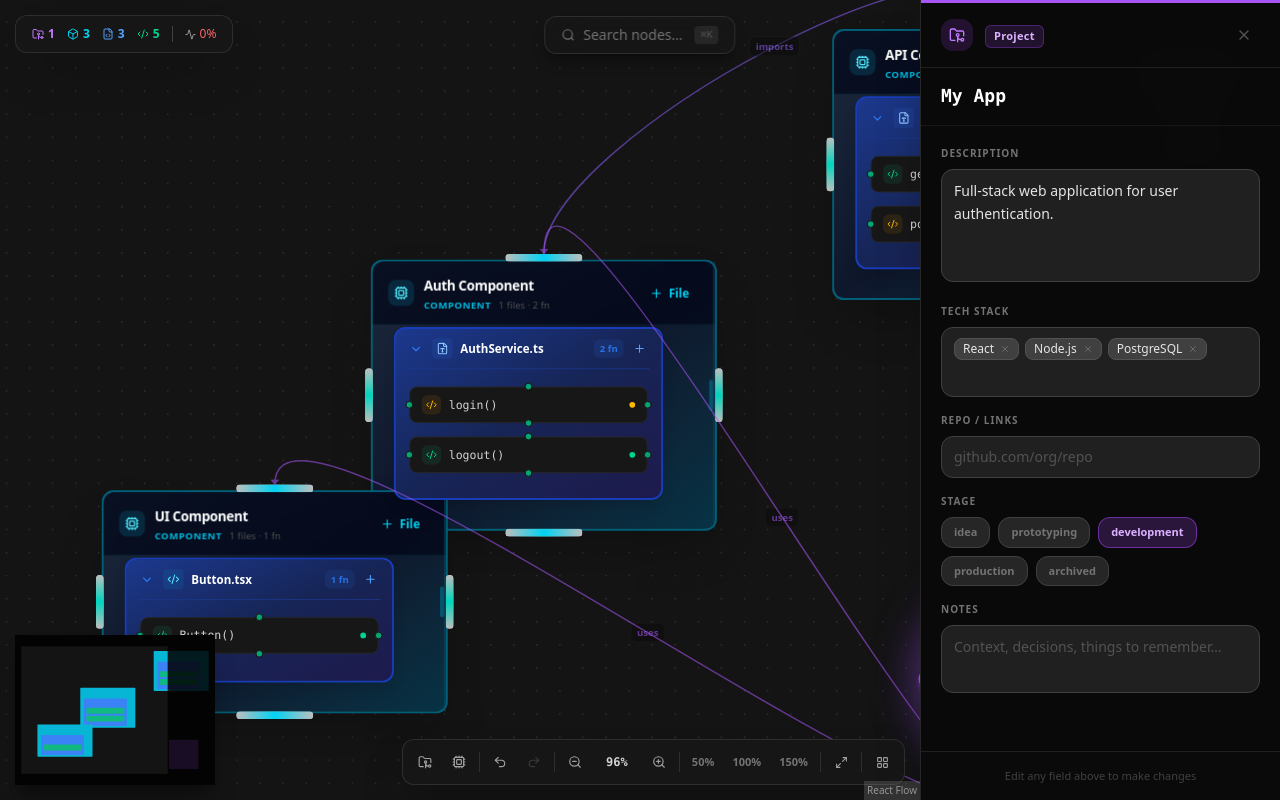
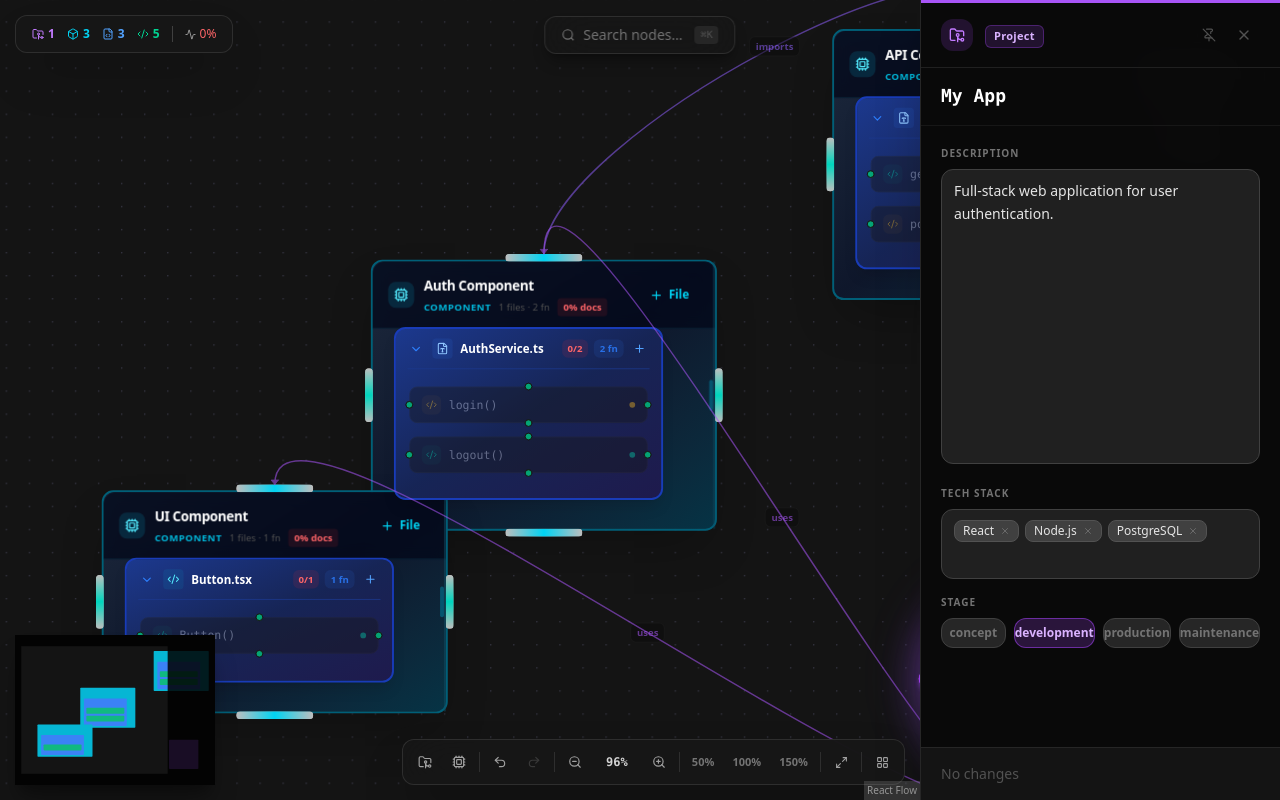
Before and after one commit to bibidhSubedi0/DevNotes, a React (Vite) app: page / in a window 1280 px wide. Both pictures are taken after a click on the element 1020 px from the left and 586 px from the top of the page. Built offline with nearby package versions, Linux system fonts and the light colour scheme.

Commit message:
Breadcrubms and Fixed the small descritption box

```diff
--- a/src/App.jsx
+++ b/src/App.jsx
@@ -330,7 +330,11 @@ export default function App() {
         <DetailPanel
           selectedNodeId={selectedNodeId}
           nodes={nodes} setNodes={setNodes}
-          onClose={() => setSelectedNodeId(null)}
+          onClose={(nextNodeId) => {
+            // If nextNodeId is passed, it's navigation (prev/next)
+            // Otherwise it's a close action
+            setSelectedNodeId(nextNodeId || null);
+          }}
         />
       )}
     </div>
--- a/src/components/Panels/DetailPanel.jsx
+++ b/src/components/Panels/DetailPanel.jsx
@@ -1,8 +1,8 @@
 import React, { useState, useEffect, useRef } from 'react';
 import {
   X, Code2, FileType2, Cpu, FolderGit2,
-  Tag, ArrowRight, Layers, ChevronRight,
-  AlertCircle, Plus, Trash2, Edit3, Check, RefreshCw
+  Tag, ArrowRight, Layers, ChevronRight, ChevronLeft,
+  AlertCircle, Plus, Trash2, Edit3, Check, RefreshCw, Pin, PinOff
 } from 'lucide-react';
 
 /* ─── tiny helpers ─────────────────────────────────────────────────────── */
@@ -38,19 +38,27 @@ const Field = ({ label, children }) => (
   </div>
 );
 
-const TextareaField = ({ value, onChange, placeholder, rows = 3, autoFocus = false }) => (
+// ── EXPANDABLE TEXTAREA (auto-grows on focus, 10 rows default, up to 20) ──
+const TextareaField = ({ value, onChange, placeholder, rows = 10, autoFocus = false }) => {
+  const [focused, setFocused] = useState(false);
+  const actualRows = focused ? Math.min(20, Math.max(rows, 10)) : rows;
+
+  return (
     <textarea
       value={value}
       onChange={e => onChange(e.target.value)}
       placeholder={placeholder}
-    rows={rows}
+      rows={actualRows}
       autoFocus={autoFocus}
+      onFocus={() => setFocused(true)}
+      onBlur={() => setFocused(false)}
       className="w-full bg-neutral-800/80 text-neutral-200 text-sm px-3 py-2.5 rounded-xl
                  border border-neutral-700 focus:border-neutral-500 focus:outline-none
                  resize-none leading-relaxed placeholder:text-neutral-600
-               transition-colors"
+                 transition-all duration-200"
     />
   );
+};
 
 const InputField = ({ value, onChange, placeholder }) => (
   <input
@@ -98,10 +106,9 @@ const TagEditor = ({ tags = [], onChange, placeholder, color = 'neutral' }) => {
         value={inputVal}
         onChange={e => setInputVal(e.target.value)}
         onKeyDown={onKey}
-        onBlur={addTag}
-        placeholder={tags.length ? '' : placeholder}
-        className="flex-1 min-w-[80px] bg-transparent text-sm text-neutral-300
-                   outline-none placeholder:text-neutral-600"
+        placeholder={!tags.length ? placeholder : ''}
+        className="flex-1 min-w-[120px] bg-transparent text-sm text-neutral-200
+                   placeholder:text-neutral-600 focus:outline-none"
       />
     </div>
   );
@@ -155,6 +162,45 @@ const NODE_CONFIG = {
   project:   { icon: FolderGit2,  color: 'purple',  label: 'Project',   accent: '#a855f7' },
 };
 
+/* ─── BREADCRUMB (shows hierarchy: Project > Component > File > Function) ── */
+const Breadcrumb = ({ node, nodes }) => {
+  const crumbs = [];
+  let current = node;
+
+  while (current) {
+    const config = NODE_CONFIG[current.type];
+    crumbs.unshift({
+      id: current.id,
+      label: current.data?.label || current.id,
+      icon: config?.icon || Code2,
+    });
+    current = current.parentId ? nodes.find(n => n.id === current.parentId) : null;
+  }
+
+  if (crumbs.length <= 1) return null;
+
+  return (
+    <div className="px-5 py-2 border-b border-neutral-800/50 bg-neutral-900/50">
+      <div className="flex items-center gap-1.5 text-xs text-neutral-500 overflow-x-auto">
+        {crumbs.map((crumb, i) => {
+          const Icon = crumb.icon;
+          return (
+            <React.Fragment key={crumb.id}>
+              {i > 0 && <ChevronRight size={12} className="flex-shrink-0" />}
+              <div className="flex items-center gap-1 flex-shrink-0">
+                <Icon size={11} />
+                <span className={i === crumbs.length - 1 ? 'text-neutral-300 font-medium' : ''}>
+                  {crumb.label}
+                </span>
+              </div>
+            </React.Fragment>
+          );
+        })}
+      </div>
+    </div>
+  );
+};
+
 /* ─── SECTION PANELS per type ───────────────────────────────────────────── */
 
 function FunctionDetails({ draft, setDraft }) {
@@ -164,8 +210,8 @@ function FunctionDetails({ draft, setDraft }) {
         <TextareaField
           value={draft.description || ''}
           onChange={v => setDraft(d => ({ ...d, description: v }))}
-          placeholder="What does this function do? What problem does it solve?"
-          rows={4}
+          placeholder="What does this function do? What problem does it solve? Include edge cases, side effects, and why it exists."
+          rows={10}
         />
       </Field>
 
@@ -175,7 +221,7 @@ function FunctionDetails({ draft, setDraft }) {
           onChange={v => setDraft(d => ({ ...d, params: v }))}
           placeholder="Add param (e.g.  userId: string)"
         />
-        <p className="text-[11px] text-neutral-600 mt-1.5">Enter + comma to add each param</p>
+        <p className="text-[11px] text-neutral-600 mt-1.5">Enter or comma to add</p>
       </Field>
 
       <Field label="Return Type">
@@ -200,15 +246,6 @@ function FunctionDetails({ draft, setDraft }) {
           placeholder="auth, async, critical…"
         />
       </Field>
-
-      <Field label="Notes / Side-effects">
-        <TextareaField
-          value={draft.notes || ''}
-          onChange={v => setDraft(d => ({ ...d, notes: v }))}
-          placeholder="Edge cases, gotchas, side-effects…"
-          rows={2}
-        />
-      </Field>
     </>
   );
 }
@@ -216,12 +253,12 @@ function FunctionDetails({ draft, setDraft }) {
 function FileDetails({ draft, setDraft }) {
   return (
     <>
-      <Field label="Purpose">
+      <Field label="Description">
         <TextareaField
           value={draft.description || ''}
           onChange={v => setDraft(d => ({ ...d, description: v }))}
-          placeholder="What is this file responsible for?"
-          rows={3}
+          placeholder="Purpose of this file. What responsibilities does it handle? What modules does it export?"
+          rows={8}
         />
       </Field>
 
@@ -232,29 +269,11 @@ function FileDetails({ draft, setDraft }) {
         />
       </Field>
 
-      <Field label="Key Exports">
+      <Field label="Exports">
         <TagEditor
           tags={draft.exports || []}
           onChange={v => setDraft(d => ({ ...d, exports: v }))}
-          placeholder="AuthService, loginHandler…"
-        />
-        <p className="text-[11px] text-neutral-600 mt-1.5">List what this file exports</p>
-      </Field>
-
-      <Field label="Dependencies / Imports">
-        <TagEditor
-          tags={draft.dependencies || []}
-          onChange={v => setDraft(d => ({ ...d, dependencies: v }))}
-          placeholder="axios, react-query, zod…"
-        />
-      </Field>
-
-      <Field label="Notes">
-        <TextareaField
-          value={draft.notes || ''}
-          onChange={v => setDraft(d => ({ ...d, notes: v }))}
-          placeholder="Anything important about this file…"
-          rows={2}
+          placeholder="Add exported symbols"
         />
       </Field>
     </>
@@ -264,36 +283,28 @@ function FileDetails({ draft, setDraft }) {
 function ComponentDetails({ draft, setDraft }) {
   return (
     <>
-      <Field label="Purpose">
+      <Field label="Description">
         <TextareaField
           value={draft.description || ''}
           onChange={v => setDraft(d => ({ ...d, description: v }))}
-          placeholder="What is this component responsible for? What domain does it own?"
-          rows={4}
+          placeholder="What does this component do? What are its responsibilities? How does it fit into the larger system?"
+          rows={8}
         />
       </Field>
 
-      <Field label="Tech Stack / Libraries">
+      <Field label="Tech Stack">
         <TagEditor
           tags={draft.techStack || []}
           onChange={v => setDraft(d => ({ ...d, techStack: v }))}
-          placeholder="React Query, Zod, Axios…"
-        />
-      </Field>
-
-      <Field label="Props / Interface">
-        <TagEditor
-          tags={draft.props || []}
-          onChange={v => setDraft(d => ({ ...d, props: v }))}
-          placeholder="userId, onSuccess, config…"
+          placeholder="React, Redux, Axios…"
         />
       </Field>
 
       <Field label="Status">
         <div className="flex gap-2">
-          {['planned', 'in-progress', 'stable', 'deprecated'].map(s => (
+          {['planning', 'in-progress', 'stable', 'deprecated'].map(s => (
             <button key={s} onClick={() => setDraft(d => ({ ...d, status: s }))}
-              className={`flex-1 py-1.5 rounded-xl text-[11px] font-semibold border transition-all
+              className={`flex-1 py-1.5 rounded-xl text-xs font-semibold border transition-all
                 ${draft.status === s
                   ? 'bg-cyan-500/20 border-cyan-500/50 text-cyan-300'
                   : 'bg-neutral-800 border-neutral-700 text-neutral-500 hover:border-neutral-600'
@@ -302,15 +313,6 @@ function ComponentDetails({ draft, setDraft }) {
             </button>
           ))}
         </div>
-      </Field>
-
-      <Field label="Notes">
-        <TextareaField
-          value={draft.notes || ''}
-          onChange={v => setDraft(d => ({ ...d, notes: v }))}
-          placeholder="Architecture decisions, known issues…"
-          rows={2}
-        />
       </Field>
     </>
   );
@@ -323,8 +325,8 @@ function ProjectDetails({ draft, setDraft }) {
         <TextareaField
           value={draft.description || ''}
           onChange={v => setDraft(d => ({ ...d, description: v }))}
-          placeholder="What is this project? What problem does it solve?"
-          rows={4}
+          placeholder="High-level overview. What problem does this project solve? Who are the users? What's the architecture?"
+          rows={12}
         />
       </Field>
 
@@ -332,23 +334,15 @@ function ProjectDetails({ draft, setDraft }) {
         <TagEditor
           tags={draft.techStack || []}
           onChange={v => setDraft(d => ({ ...d, techStack: v }))}
-          placeholder="React, Node, PostgreSQL…"
-        />
-      </Field>
-
-      <Field label="Repo / Links">
-        <TagEditor
-          tags={draft.links || []}
-          onChange={v => setDraft(d => ({ ...d, links: v }))}
-          placeholder="github.com/org/repo"
+          placeholder="React, Node.js, PostgreSQL…"
         />
       </Field>
 
       <Field label="Stage">
-        <div className="flex gap-2 flex-wrap">
-          {['idea', 'prototyping', 'development', 'production', 'archived'].map(s => (
+        <div className="flex gap-2">
+          {['concept', 'development', 'production', 'maintenance'].map(s => (
             <button key={s} onClick={() => setDraft(d => ({ ...d, stage: s }))}
-              className={`px-3 py-1.5 rounded-xl text-[11px] font-semibold border transition-all
+              className={`flex-1 py-1.5 rounded-xl text-xs font-semibold border transition-all
                 ${draft.stage === s
                   ? 'bg-purple-500/20 border-purple-500/50 text-purple-300'
                   : 'bg-neutral-800 border-neutral-700 text-neutral-500 hover:border-neutral-600'
@@ -357,15 +351,6 @@ function ProjectDetails({ draft, setDraft }) {
             </button>
           ))}
         </div>
-      </Field>
-
-      <Field label="Notes">
-        <TextareaField
-          value={draft.notes || ''}
-          onChange={v => setDraft(d => ({ ...d, notes: v }))}
-          placeholder="Context, decisions, things to remember…"
-          rows={2}
-        />
       </Field>
     </>
   );
@@ -378,17 +363,18 @@ const SECTION_MAP = {
   project:   ProjectDetails,
 };
 
-/* ─── MAIN PANEL ────────────────────────────────────────────────────────── */
+/* ─── MAIN DETAIL PANEL ─────────────────────────────────────────────────── */
 
 export const DetailPanel = ({ selectedNodeId, nodes, setNodes, onClose }) => {
-  const node = nodes.find(n => n.id === selectedNodeId);
   const [draft, setDraft] = useState(null);
   const [labelDraft, setLabelDraft] = useState('');
   const [editingLabel, setEditingLabel] = useState(false);
   const [saved, setSaved] = useState(false);
+  const [locked, setLocked] = useState(false); // lock-open mode
   const saveTimerRef = useRef(null);
 
-  // Re-initialise draft when selected node changes
+  const node = nodes.find(n => n.id === selectedNodeId);
+
   useEffect(() => {
     if (node) {
       setDraft({ ...node.data });
@@ -396,13 +382,36 @@ export const DetailPanel = ({ selectedNodeId, nodes, setNodes, onClose }) => {
       setEditingLabel(false);
       setSaved(false);
     }
-  }, [selectedNodeId]);
+  }, [selectedNodeId, node]);
 
   if (!node || !draft) return null;
 
   const config = NODE_CONFIG[node.type] || NODE_CONFIG.function;
   const Icon = config.icon;
   const SectionContent = SECTION_MAP[node.type];
+
+  // ── NAVIGATION (prev/next) when locked ──────────────────────────────────
+  const allNodes = nodes.filter(n => NODE_CONFIG[n.type]); // only documented types
+  const currentIdx = allNodes.findIndex(n => n.id === selectedNodeId);
+  const hasPrev = currentIdx > 0;
+  const hasNext = currentIdx < allNodes.length - 1;
+
+  const goToPrev = () => {
+    if (hasPrev) {
+      commitSave();
+      // Call onClose with the prev node ID so App can update selectedNodeId
+      const prevNode = allNodes[currentIdx - 1];
+      onClose(prevNode.id);
+    }
+  };
+
+  const goToNext = () => {
+    if (hasNext) {
+      commitSave();
+      const nextNode = allNodes[currentIdx + 1];
+      onClose(nextNode.id);
+    }
+  };
 
   // Save label
   const saveLabel = () => {
@@ -442,6 +451,12 @@ export const DetailPanel = ({ selectedNodeId, nodes, setNodes, onClose }) => {
   // Accent line color per type
   const accentStyle = { borderTop: `3px solid ${config.accent}` };
 
+  // Handle close — if locked, don't actually close, just deselect visually
+  const handleClose = () => {
+    if (locked) return; // ignore close when locked
+    onClose();
+  };
+
   return (
     <div
       className="fixed right-0 top-0 h-screen w-[360px] z-40
@@ -462,14 +477,60 @@ export const DetailPanel = ({ selectedNodeId, nodes, setNodes, onClose }) => {
             <Badge color={config.color}>{config.label}</Badge>
           </div>
         </div>
+
+        <div className="flex items-center gap-1">
+          {/* Lock button */}
           <button
-          onClick={onClose}
+            onClick={() => setLocked(!locked)}
+            className={`p-2 rounded-xl transition-all
+              ${locked
+                ? 'bg-cyan-500/20 text-cyan-400'
+                : 'text-neutral-600 hover:text-neutral-300 hover:bg-neutral-800'
+              }`}
+            title={locked ? 'Unlock panel' : 'Lock panel open (navigate with arrows)'}
+          >
+            {locked ? <Pin size={14} /> : <PinOff size={14} />}
+          </button>
+
+          {/* Prev/Next navigation when locked */}
+          {locked && (
+            <>
+              <button
+                onClick={goToPrev}
+                disabled={!hasPrev}
+                className="p-2 rounded-xl text-neutral-400 hover:text-white hover:bg-neutral-800
+                           transition-all disabled:opacity-30 disabled:cursor-not-allowed"
+                title="Previous node"
+              >
+                <ChevronLeft size={14} />
+              </button>
+              <button
+                onClick={goToNext}
+                disabled={!hasNext}
+                className="p-2 rounded-xl text-neutral-400 hover:text-white hover:bg-neutral-800
+                           transition-all disabled:opacity-30 disabled:cursor-not-allowed"
+                title="Next node"
+              >
+                <ChevronRight size={14} />
+              </button>
+            </>
+          )}
+
+          {/* Close button (hidden when locked) */}
+          {!locked && (
+            <button
+              onClick={handleClose}
               className="p-2 rounded-xl text-neutral-600 hover:text-neutral-300
                          hover:bg-neutral-800 transition-all"
             >
               <X size={16} />
             </button>
+          )}
         </div>
+      </div>
+
+      {/* ── Breadcrumb ── */}
+      <Breadcrumb node={node} nodes={nodes} />
 
       {/* ── Node name / label ── */}
       <div className="px-5 py-4 border-b border-neutral-800/50">
@@ -499,56 +560,43 @@ export const DetailPanel = ({ selectedNodeId, nodes, setNodes, onClose }) => {
                          hover:bg-neutral-800 transition-all opacity-0 group-hover:opacity-100 flex-shrink-0"
               title="Rename"
             >
-              <Edit3 size={13} />
+              <Edit3 size={12} />
             </button>
-          </div>
-        )}
-        {/* parent breadcrumb */}
-        {node.parentId && (
-          <div className="flex items-center gap-1 mt-1.5">
-            <span className="text-[11px] text-neutral-600">inside</span>
-            <span className="text-[11px] text-neutral-500 font-medium">
-              {nodes.find(n => n.id === node.parentId)?.data?.label ?? node.parentId}
-            </span>
           </div>
         )}
       </div>
 
-      {/* ── Scrollable content ── */}
+      {/* ── Scrollable content area ── */}
       <div className="flex-1 overflow-y-auto px-5 py-5 space-y-1">
         {SectionContent && <SectionContent draft={draft} setDraft={setDraft} />}
       </div>
 
-      {/* ── Save / Discard footer ── */}
-      <div className="px-5 py-4 border-t border-neutral-800/80 bg-neutral-950">
-        {isDirty ? (
-          <div className="flex gap-2">
+      {/* ── Footer with Save/Discard ── */}
+      <div className="border-t border-neutral-800 px-5 py-4 flex items-center gap-3 bg-neutral-900/80">
+        {saved ? (
+          <div className="flex items-center gap-2 text-emerald-400 text-sm font-medium">
+            <Check size={14} />
+            Saved
+          </div>
+        ) : isDirty ? (
+          <>
             <button
               onClick={commitSave}
-              className="flex-1 flex items-center justify-center gap-2 py-2.5 rounded-xl
-                         bg-emerald-600 hover:bg-emerald-500 text-white text-sm font-semibold
-                         transition-all shadow-lg shadow-emerald-500/20"
+              className="flex-1 py-2.5 bg-emerald-600 hover:bg-emerald-500 text-white
+                         rounded-xl font-semibold text-sm transition-all"
             >
-              <Check size={15} /> Save Changes
+              Save Changes
             </button>
             <button
               onClick={discard}
-              className="px-4 py-2.5 rounded-xl bg-neutral-800 hover:bg-neutral-700
-                         text-neutral-400 hover:text-neutral-200 text-sm transition-all border border-neutral-700"
-              title="Discard changes"
+              className="px-4 py-2.5 bg-neutral-800 hover:bg-neutral-700 text-neutral-300
+                         rounded-xl font-semibold text-sm transition-all"
             >
-              <RefreshCw size={15} />
+              Discard
             </button>
-          </div>
-        ) : saved ? (
-          <div className="flex items-center justify-center gap-2 py-2.5 rounded-xl
-                          bg-emerald-500/10 border border-emerald-500/30 text-emerald-400 text-sm">
-            <Check size={15} /> Saved
-          </div>
+          </>
         ) : (
-          <div className="text-center text-[11px] text-neutral-700">
-            Edit any field above to make changes
-          </div>
+          <div className="text-neutral-600 text-sm">No changes</div>
         )}
       </div>
     </div>
--- a/src/nodes/ComponentNode.jsx
+++ b/src/nodes/ComponentNode.jsx
@@ -28,6 +28,14 @@ export default function ComponentNode({ id, data, selected }) {
 
   const allNodes   = getNodes();
   const childFiles = allNodes.filter(n => n.parentId === id && n.type === 'file');
+
+  // Documentation health
+  const allFunctions = childFiles.flatMap(file =>
+    allNodes.filter(n => n.parentId === file.id && n.type === 'function')
+  );
+  const docCount = allFunctions.filter(fn => fn.data.description?.trim()).length;
+  const docPercent = allFunctions.length > 0 ? Math.round((docCount / allFunctions.length) * 100) : 0;
+  const docColor = docPercent === 100 ? 'emerald' : docPercent >= 50 ? 'amber' : 'red';
 
   const sig = `${Math.round(savedWidth)}|` + childFiles.map(f => {
     const fnCount   = allNodes.filter(n => n.parentId === f.id && n.type === 'function').length;
@@ -208,6 +216,16 @@ export default function ComponentNode({ id, data, selected }) {
                 <div className="flex items-center gap-2 mt-0.5">
                   <span className="text-[10px] uppercase text-cyan-500 font-semibold tracking-wider">Component</span>
                   <span className="text-[10px] text-neutral-600">{childFiles.length} files · {totalFns} fn</span>
+                  {allFunctions.length > 0 && (
+                    <span className={`text-[10px] font-bold px-1.5 py-0.5 rounded
+                      ${docColor === 'emerald' ? 'text-emerald-400 bg-emerald-500/10' :
+                        docColor === 'amber'   ? 'text-amber-400 bg-amber-500/10' :
+                                                 'text-red-400 bg-red-500/10'}`}
+                      title={`${docCount}/${allFunctions.length} functions documented`}
+                    >
+                      {docPercent}% docs
+                    </span>
+                  )}
                   {numCols > 1 && <span className="text-[10px] text-cyan-700">{numCols} cols</span>}
                 </div>
               </div>
--- a/src/nodes/FileNode.jsx
+++ b/src/nodes/FileNode.jsx
@@ -116,7 +116,15 @@ export default function FileNode({ id, data, selected }) {
 
   const highCount = childFunctions.filter(f => f.data?.complexity === 'high').length;
   const medCount  = childFunctions.filter(f => f.data?.complexity === 'medium').length;
-
+  const documented = childFunctions.filter(f => f.data?.description?.trim()).length;
+  const docBadgeColor =
+    fnCount === 0
+      ? 'red'
+      : documented === fnCount
+      ? 'emerald'
+      : documented > 0
+      ? 'amber'
+      : 'red';
   return (
     <div
       className={`
@@ -174,6 +182,16 @@ export default function FileNode({ id, data, selected }) {
 
         {/* Right badges */}
         <div className="flex items-center gap-1.5 flex-shrink-0">
+          {/* Documentation badge */}
+          <span className={`text-[10px] font-bold px-1.5 py-0.5 rounded-md
+            ${docBadgeColor === 'emerald' ? 'text-emerald-400 bg-emerald-500/10' :
+              docBadgeColor === 'amber'   ? 'text-amber-400 bg-amber-500/10' :
+                                            'text-red-400 bg-red-500/10'}`}
+            title={`${documented} of ${fnCount} functions documented`}
+          >
+            {documented}/{fnCount}
+          </span>
+
           <span className="text-[10px] font-bold text-blue-500/80 bg-blue-500/10 px-1.5 py-0.5 rounded-md">
             {fnCount} fn
           </span>
--- a/src/nodes/FunctionNode.jsx
+++ b/src/nodes/FunctionNode.jsx
@@ -28,6 +28,7 @@ export default function FunctionNode({ id, data, selected }) {
   };
 
   const cx = COMPLEXITY_STYLE[data.complexity];
+  const isEmpty = !data.description?.trim();
 
   return (
     <div className="relative">
@@ -35,6 +36,7 @@ export default function FunctionNode({ id, data, selected }) {
         flex items-center gap-2 px-3 py-2
         bg-neutral-900 border rounded-lg
         transition-all duration-150 w-[248px]
+        ${isEmpty ? 'opacity-40' : 'opacity-100'}
         ${selected
           ? 'border-emerald-500/70 shadow-sm shadow-emerald-500/20 ring-2 ring-emerald-500/10'
           : 'border-neutral-800 hover:border-neutral-700'}
```
Lines whose indentation alone changed are shown as unchanged.
